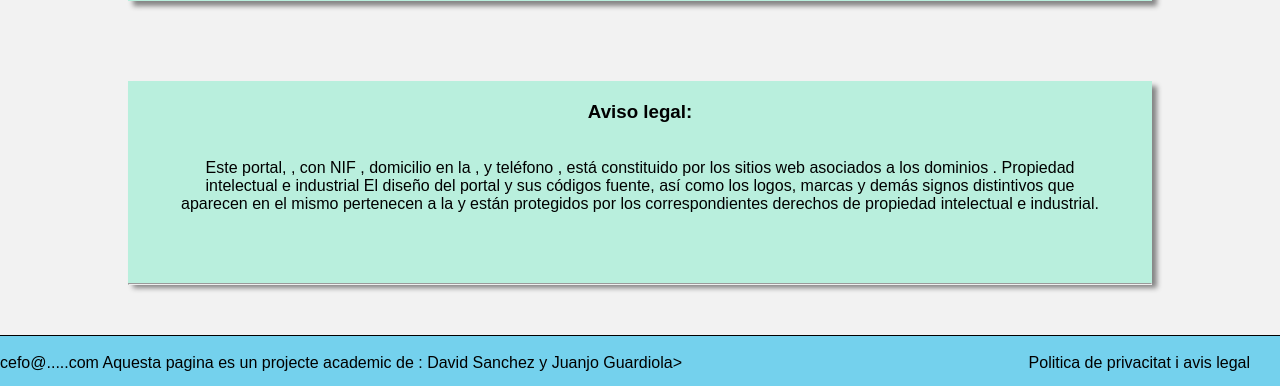
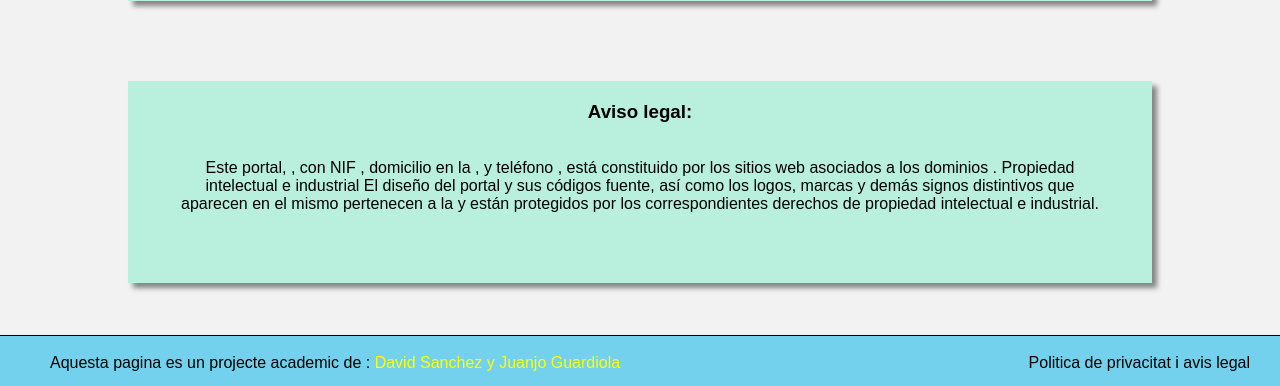
Before and after one commit to Haritakari/cefo_juandavid, a CodeIgniter app: page /cefo_juandavid/ in a window 1280 px wide. Shown: the part 414-800 px from the top of the page. Run offline with CodeIgniter, Linux system fonts and the light colour scheme.

Commit message:
Css finals

```diff
--- a/cefo_juanjdavid/application/libraries/Templ.php
+++ b/cefo_juanjdavid/application/libraries/Templ.php
@@ -61,7 +61,7 @@
 			<footer>
 
 					<br/>
-					<span><a href="cifo@......com ">cefo@.....com</span></a><span> Aquesta pagina es un projecte academic de  : </span> <span> David Sanchez y Juanjo Guardiola></span>
+					</a><span class="pnoms"> Aquesta pagina es un projecte academic de  : </span> <span class="noms"> David Sanchez y Juanjo Guardiola</span>
          			<a class="derecha" href="<?php echo base_url()?>index.php/pages/privacidad">Politica de privacitat i avis legal</a>
 			</footer>
 
--- a/cefo_juanjdavid/application/views/pages/home.php
+++ b/cefo_juanjdavid/application/views/pages/home.php
@@ -21,5 +21,5 @@
 El diseño del portal y sus códigos fuente, así como los logos, marcas y demás signos distintivos que aparecen en el mismo pertenecen a la y están protegidos por los correspondientes derechos de propiedad intelectual e industrial.
   </p>   </div>
 
-      <hr>
+
 </div>
--- a/cefo_juanjdavid/css/style.css
+++ b/cefo_juanjdavid/css/style.css
@@ -350,3 +350,9 @@ h2.det{
 .peque img{
 	height:30px;
 }
+.pnoms{
+	margin-left:50px;
+}
+.noms{
+	color:yellow;
+}
```
